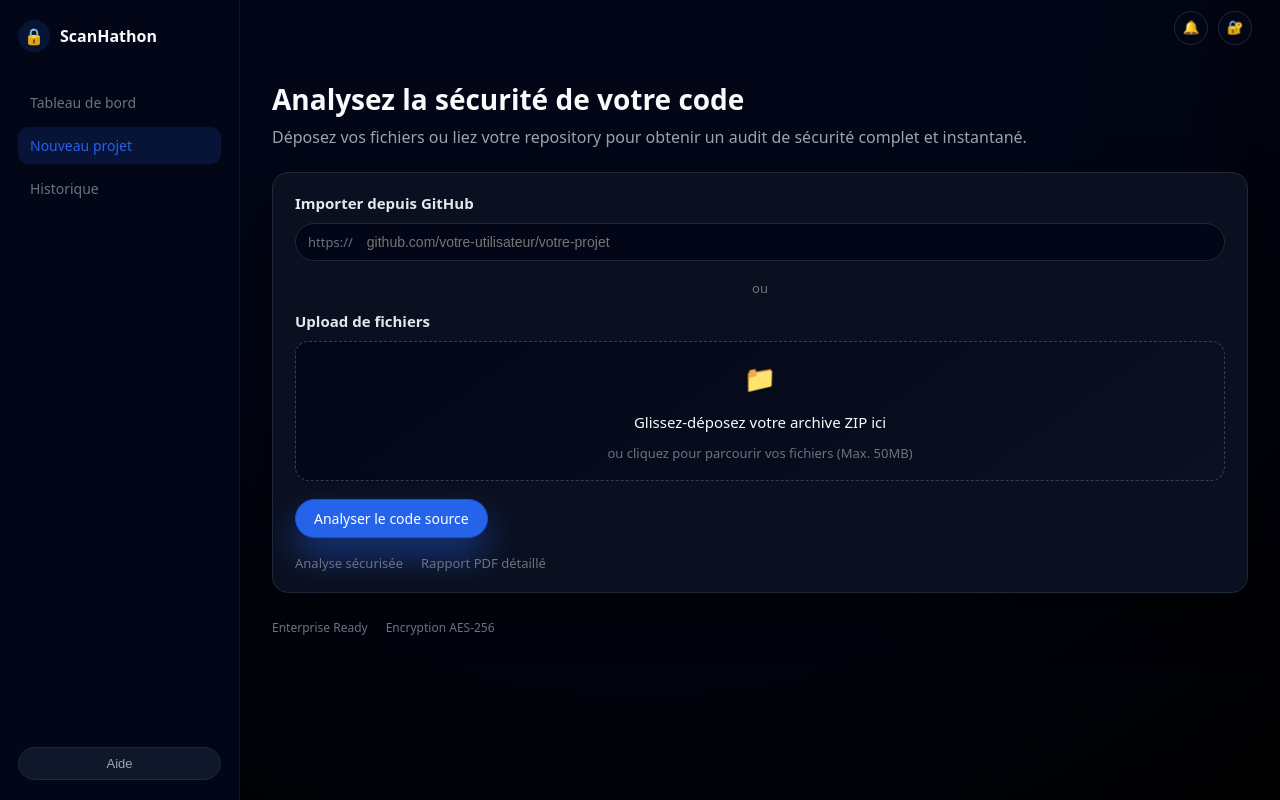
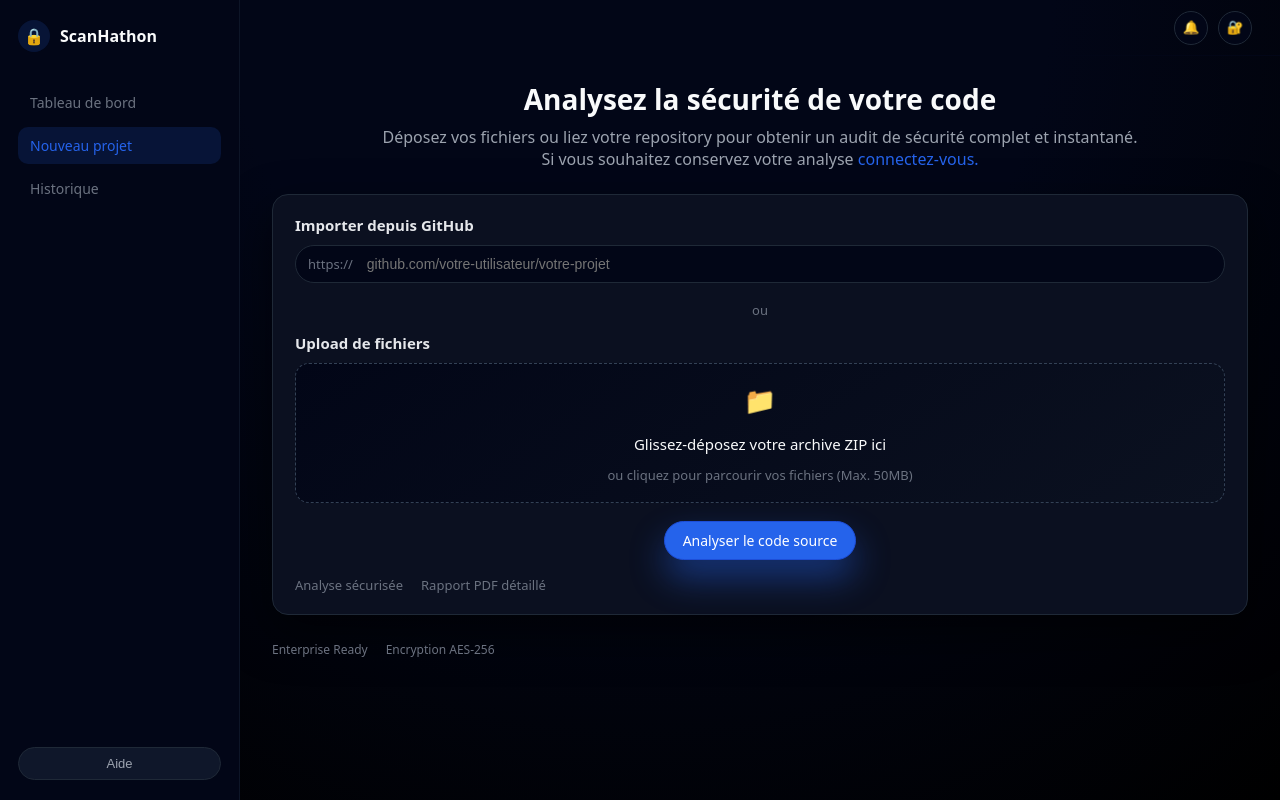
Before and after one commit to Nastry69/Scanhathon, a React (Vite) app: page /analyses/nouveau in a window 1280 px wide. Built offline with nearby package versions, Linux system fonts and the light colour scheme.

Commit message:
Mise en page btn form

```diff
--- a/src/App.css
+++ b/src/App.css
@@ -70,6 +70,7 @@
 
 .btn-primary:hover {
   background: #1d4ed8;
+
 }
 
 .btn-secondary {
--- a/src/assets/style/pages/NewScan.css
+++ b/src/assets/style/pages/NewScan.css
@@ -19,6 +19,15 @@
   gap: 18px;
   font-size: 13px;
   color: var(--text-soft);
+}
+
+a {
+  text-decoration: none;
+  color: #2563eb;
+}
+
+h1, p {
+  text-align: center;
 }
 
 /* Inputs spécifiques à cette page */
@@ -88,3 +97,9 @@
   font-size: 13px;
   color: var(--text-muted);
 }
+
+.btn-primary {
+  display: flex;
+  align-self: center;
+  justify-self: center;
+}
--- a/src/pages/NewScan.jsx
+++ b/src/pages/NewScan.jsx
@@ -26,6 +26,7 @@ const NewScan = () => {
       <p className="page-subtitle">
         Déposez vos fichiers ou liez votre repository pour obtenir un audit de
         sécurité complet et instantané.
+        <br />Si vous souhaitez conservez votre analyse <a href="/login">connectez-vous.</a>
       </p>
 
     {/* Formulaire principal de configuration du scan */}
```
